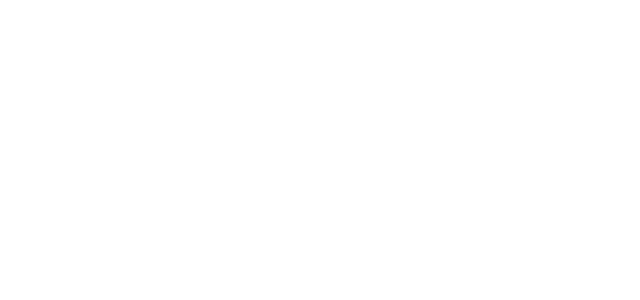
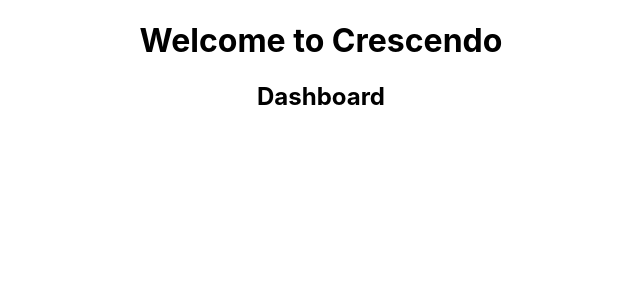
Before and after one commit to tayloreisele/crescendo2.0, a React (Create React App) app in the folder crescendo-frontend/: page /dashboard in a window 1280 px wide. Before the commit this address had no page. Shown: the top 300 px of the page, without its empty margins (319-959 px from the left). Built offline with nearby package versions, Linux system fonts and the light colour scheme.

Commit message:
Small changes. Branch ready for review.

```diff
--- a/crescendo-frontend/src/App.css
+++ b/crescendo-frontend/src/App.css
@@ -4,7 +4,7 @@
 
 .login-container {
   display: flex;
-  justify-content: center;
+  flex-direction: column;
   height: 100vh;
 }
 
@@ -50,3 +50,8 @@
 .link-button:hover {
   background-color: #0056b3;
 }
+
+.message {
+  color: red;
+  text-align: center;
+}
--- a/crescendo-frontend/src/App.js
+++ b/crescendo-frontend/src/App.js
@@ -5,6 +5,7 @@
 import Signup from './Signup';
 import { BrowserRouter as Router, Route, Routes } from 'react-router-dom';
 import Verify from './Verify';
+import Dashboard from './Dashboard';
 
 function App() {
   return (
@@ -15,6 +16,7 @@
           <Route path="/login" element={<Login />} />
           <Route path="/signup" element={<Signup />} />
           <Route path='/verify' element={<Verify />} />
+          <Route path='/dashboard' element={<Dashboard />} />
         </Routes>
       </div>
     </Router>
--- /dev/null
+++ b/crescendo-frontend/src/Dashboard.js
@@ -0,0 +1,13 @@
+import React from 'react';
+import './App.css';
+
+function Dashboard() {
+    return (
+        <div className="dashboard">
+            <h1>Welcome to Crescendo</h1>
+            <h2>Dashboard</h2>
+        </div>
+    )
+};
+
+export default Dashboard;
--- a/crescendo-frontend/src/Login.js
+++ b/crescendo-frontend/src/Login.js
@@ -23,6 +23,7 @@
 
         if (response.ok) {
             // Login was successful
+            localStorage.setItem('token', data.token); // Stores the token to continue user session
             setMessage('Login successful!');
             navigate('/dashboard');  // Redirect to the dashboard
         } else {
@@ -39,7 +40,7 @@
                 <input type="password" value={password} onChange={e => setPassword(e.target.value)} placeholder="Password" required />
                 <button type="submit" className='link-button'>Login</button>
             </form>
-            <p>{message}</p>
+            {message && <p className='message'>{message}</p>}
         </div>
     );
 }
--- a/crescendo-frontend/src/Signup.js
+++ b/crescendo-frontend/src/Signup.js
@@ -39,7 +39,6 @@
     })
     .then(data => {
         this.setState({message: data.message});
-        // Redirect to login page or dashboard
     })
     .catch((error) => {
         if (error.message.includes('Username already taken')) {
```
Also changed, not shown: crescendo-frontend/src/Library.js (deleted).
